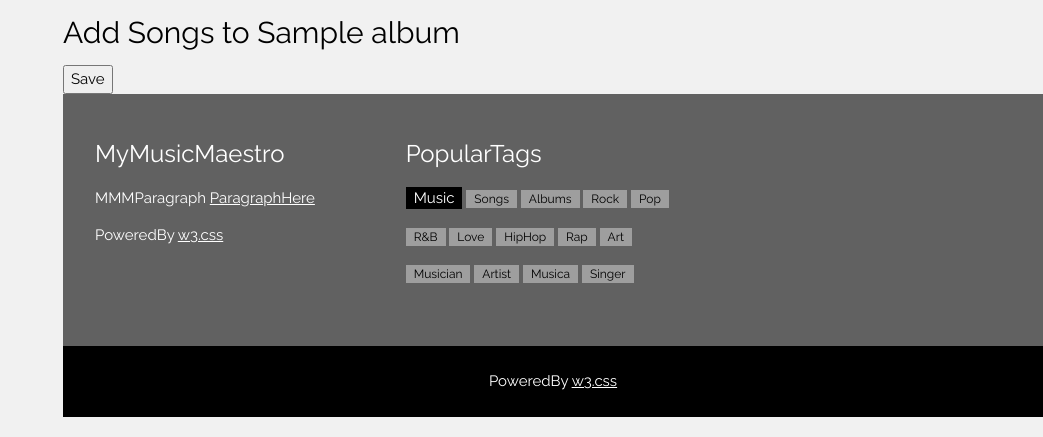
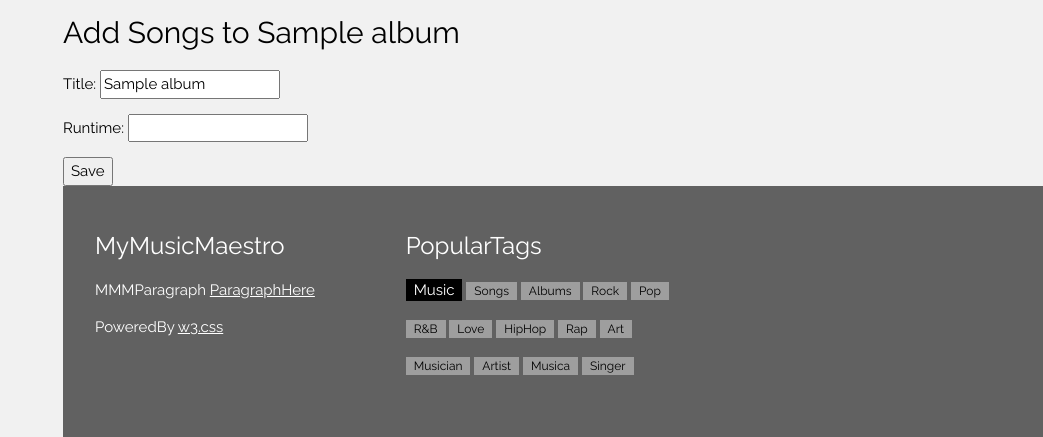
Before and after one commit to JosephSim24/com2025, a Django app: page /albums/1/add-song/ in a window 1280 px wide. Shown: the part 135-572 px from the top of the page, without its empty margins (237-1280 px from the left). Run offline with Django 4.2, Linux system fonts and the light colour scheme; tables that the repository leaves empty hold one stand-in row (Sample ...).

Commit message:
Advancing CRUD

```diff
--- a/app_album_viewer/forms.py
+++ b/app_album_viewer/forms.py
@@ -1,7 +1,7 @@
 from django import forms
-from .models import Album
+from .models import Song
 
 class AddSongForm(forms.ModelForm):
     class Meta:
-        model = Album
-        fields = ['songs']
+        model = Song
+        fields = ['title', 'runtime']
--- a/app_album_viewer/templates/app_album_viewer/show.html
+++ b/app_album_viewer/templates/app_album_viewer/show.html
@@ -26,6 +26,7 @@
 
         {% if user.is_authenticated %}
             <h3>Like this album? Click <a href="/recommend-a-friend?album={{ album.id }}">here</a> to recommend this to a friend</h3>
+            <a href="{% url 'delete_view' album.id %}"><input type="button" value="Delete"></a>
         {% endif %}
         <h1> {{album.title}} </h1>
         <div class="container">
--- a/app_album_viewer/urls.py
+++ b/app_album_viewer/urls.py
@@ -10,5 +10,7 @@ urlpatterns = [
     # ex: /albums/new/
     path('new/', views.new_album, name='new_album'),
     #ex: /albums/:id/add-song/
-    path('<int:album_id>/add-song/', add_song, name="add_song")
+    path('<int:album_id>/add-song/', views.add_song, name="add_song"),
+    #
+    path('<int:album_id>/delete/', views.delete_view, name="delete_view"),
 ]
--- a/app_album_viewer/views.py
+++ b/app_album_viewer/views.py
@@ -21,9 +21,25 @@ def show_album(request, album_id):
     comments = Comment.objects.filter(album=album)
     songs = Song.objects.filter(albums=album)
 
+    if request.method == 'POST':
+        if 'delete_album' in request.POST:
+            album.delete()
+            return redirect('app_album_viewer:index')
+
+        form = AddSongForm(request.POST)
+        if form.is_valid():
+            title = form.cleaned_data['title']
+            runtime = form.cleaned_data['runtime']
+            song = Song.objects.create(title=title, runtime=runtime)
+            album.songs.add(song)
+            return redirect('app_album_viewer/show.html', album_id=album_id)
+
+
+    else:
+        form = AddSongForm()
+
     #create a dictionary to store the data
-    context = {'album': album, 'comments': comments, 'songs': songs}
-
+    context = {'album': album, 'comments': comments, 'songs': songs, 'form': form}
     #render the page
     return render(request, 'app_album_viewer/show.html', context)
 
@@ -55,18 +71,14 @@ def add_song(request, album_id):
         form = AddSongForm(request.POST, instance=album)
         if form.is_valid():
             form.save()
-            return redirect('album_detail', album_id=album_id)
+            return redirect('app_album_viewer/index.html', album_id=album_id)
     else:
         form = AddSongForm(instance=album)
     context = {'form': form, 'album': album}
 
     return render(request, 'app_album_viewer/add_song.html', context)
 
-def delete_album(request, album_id):
-    album = get_object_or_404(Album, pk=album_id)
-
-    if request.method == 'POST':
-        album.delete_album()
-        return redirect('app_album_viewer/index.html')
-
-    return render(request, 'delete_album.html', {'album': album})
+def delete_view(request, album_id):
+    album = get_object_or_404(Album, id=album_id)
+    album.delete()
+    return redirect('/albums/')
--- a/app_pages/templates/app_pages/account_page.html
+++ b/app_pages/templates/app_pages/account_page.html
@@ -11,10 +11,9 @@
 </style>
 <br>
 {% if user.is_authenticated %}
-    <h3 style="margin-left:30px">You are currently logged in as {{ user.username }}</h3>
-    <h4>Email: {{ user.email }}</h4>
+    <h2 style="margin-left:30px">You are currently logged in as: {{ user.username }}</h2>
     <br>
-    <h3 style="margin-left:30px">Your Comments:</h3>
+    <h2 style="margin-left:30px">Your Comments:</h2>
     {% for comment in comments %}
         {% if comment.user.user == user %}
             <h3 style="margin-left:30px">Album: {{ comment.album.title }}</h3>
```
Also changed, not shown: app_pages/migrations/0001_initial.py (added).
